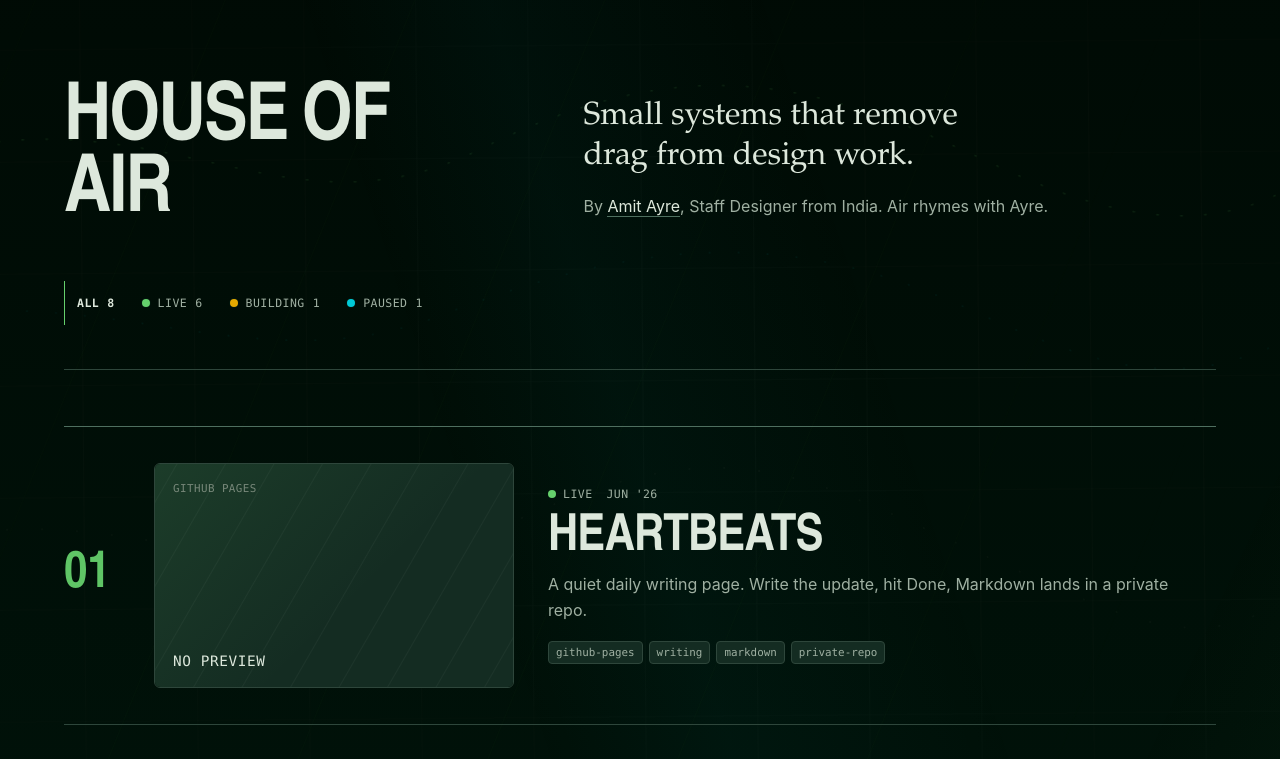
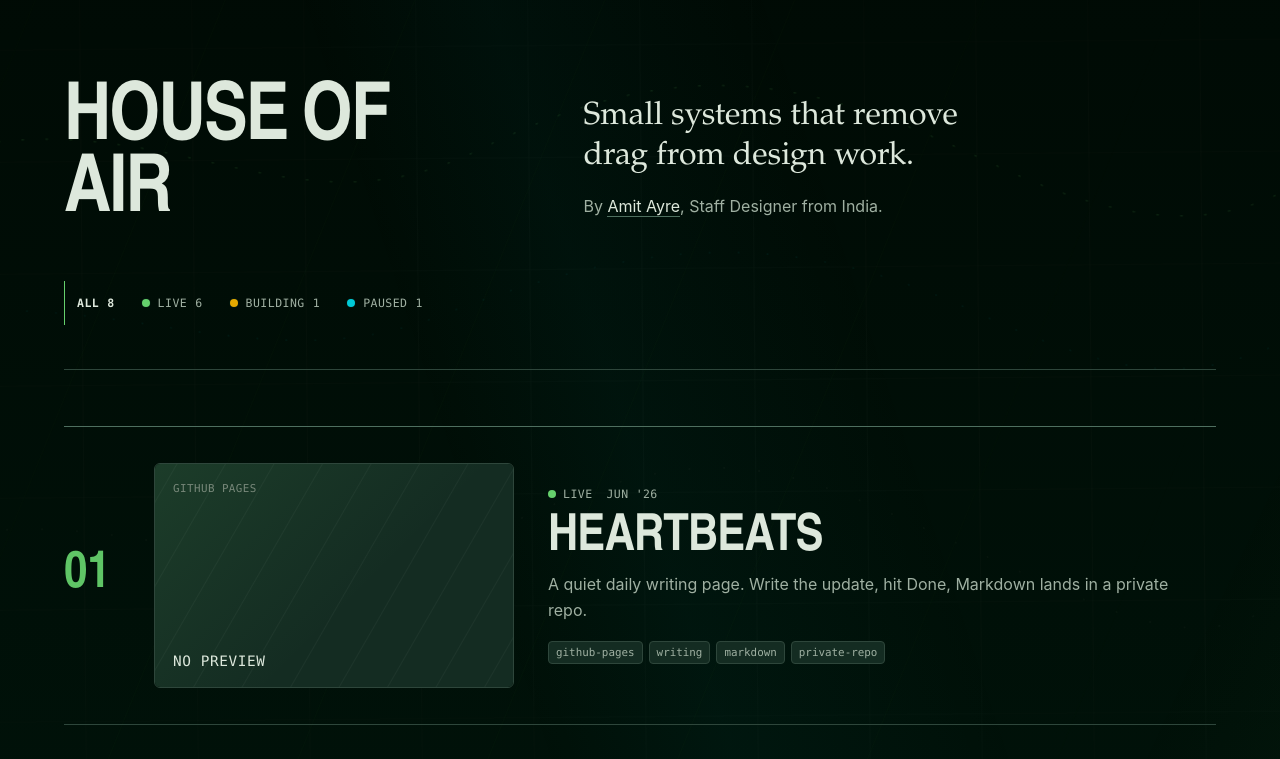
Before and after one commit to amitdialpad/house-of-air, a Vue app: page / in a window 1280 px wide. Shown: the top 759 px of the page. Built offline with nearby package versions, Linux system fonts and the light colour scheme.

Commit message:
Remove Air rhyme copy

```diff
--- a/src/views/Home.vue
+++ b/src/views/Home.vue
@@ -16,7 +16,7 @@
         <p class="tagline">Small systems that remove drag from design work.</p>
         <p class="byline">
           By <a href="https://dialpadhq.com/user/amit.ayre" target="_blank" rel="noopener">Amit Ayre</a>,
-          Staff Designer from India. Air rhymes with Ayre.
+          Staff Designer from India.
         </p>
       </div>
 
```
Also changed, not shown: 1 other file (tests, documents, lock files or other folders).
